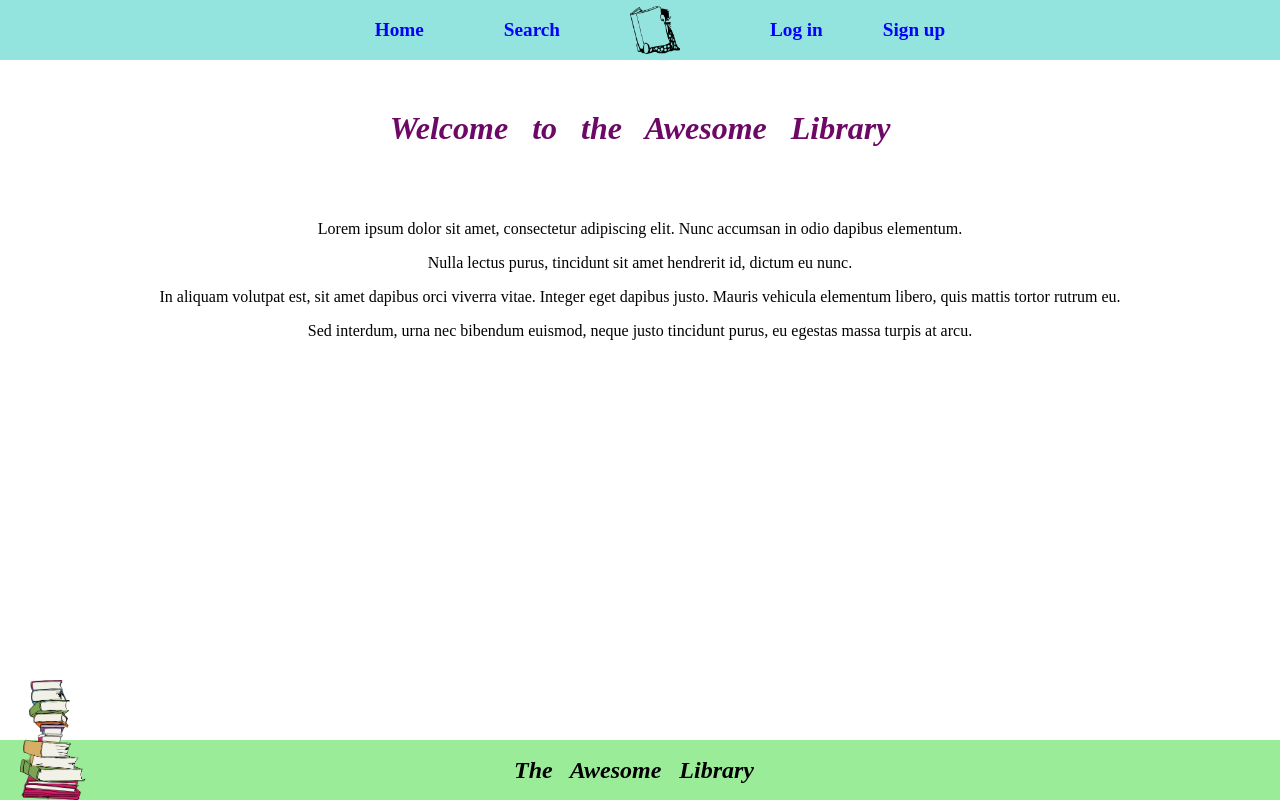
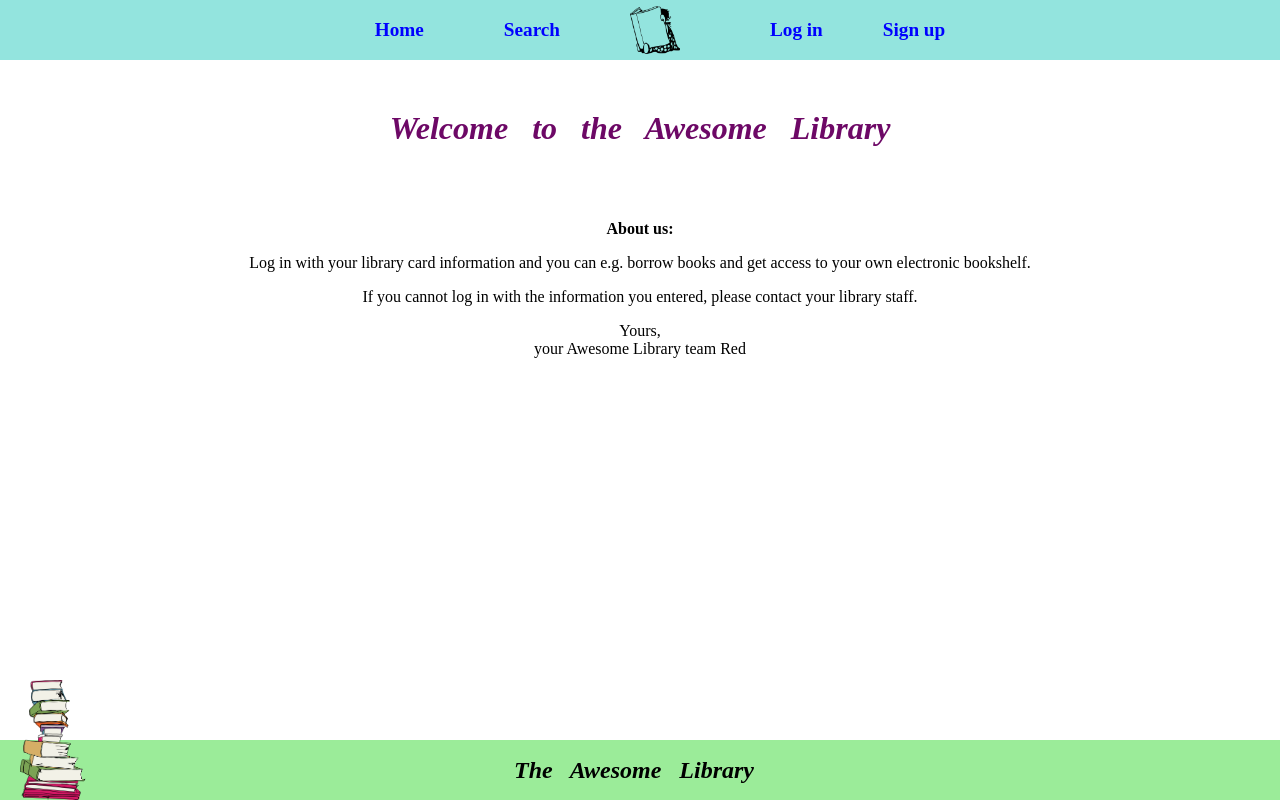
Before and after one commit to cat-rivers/react_library, a React (Create React App) app in the folder awesome_library/: page / in a window 1280 px wide. Built offline with nearby package versions, Linux system fonts and the light colour scheme; data requests are answered from the project's data file.

Commit message:
New Content added

```diff
--- a/awesome_library/src/components/Home.js
+++ b/awesome_library/src/components/Home.js
@@ -7,15 +7,13 @@ const Home = () => {
         <div>
             <div className="bodyContainer">
                 <h1> Welcome&ensp; to&ensp; the&ensp; Awesome&ensp; Library </h1><br/><br/>
-                <p>Lorem ipsum dolor sit amet, consectetur adipiscing elit.
-                    Nunc accumsan in odio dapibus elementum. </p>
-                    <p>Nulla lectus purus, tincidunt sit amet hendrerit id, dictum eu nunc.</p>
-                    <p>In aliquam volutpat est, sit amet dapibus orci viverra vitae. Integer
-                    eget dapibus justo. Mauris vehicula elementum libero, quis
-                    mattis tortor rutrum eu.</p>
-                    <p>Sed interdum, urna nec bibendum euismod,
-                    neque justo tincidunt purus, eu egestas massa turpis at arcu.
+                <p><b>About us:</b></p>
+                <p>Log in with your library card information and you can e.g. borrow books and get access
+                    to your own electronic bookshelf.</p>
+                <p>If you cannot log in with the information you entered, please contact your library staff.
                 </p>
+                <p>Yours,<br/>
+                    your Awesome Library team Red</p>
             </div>
 
         </div>
```
